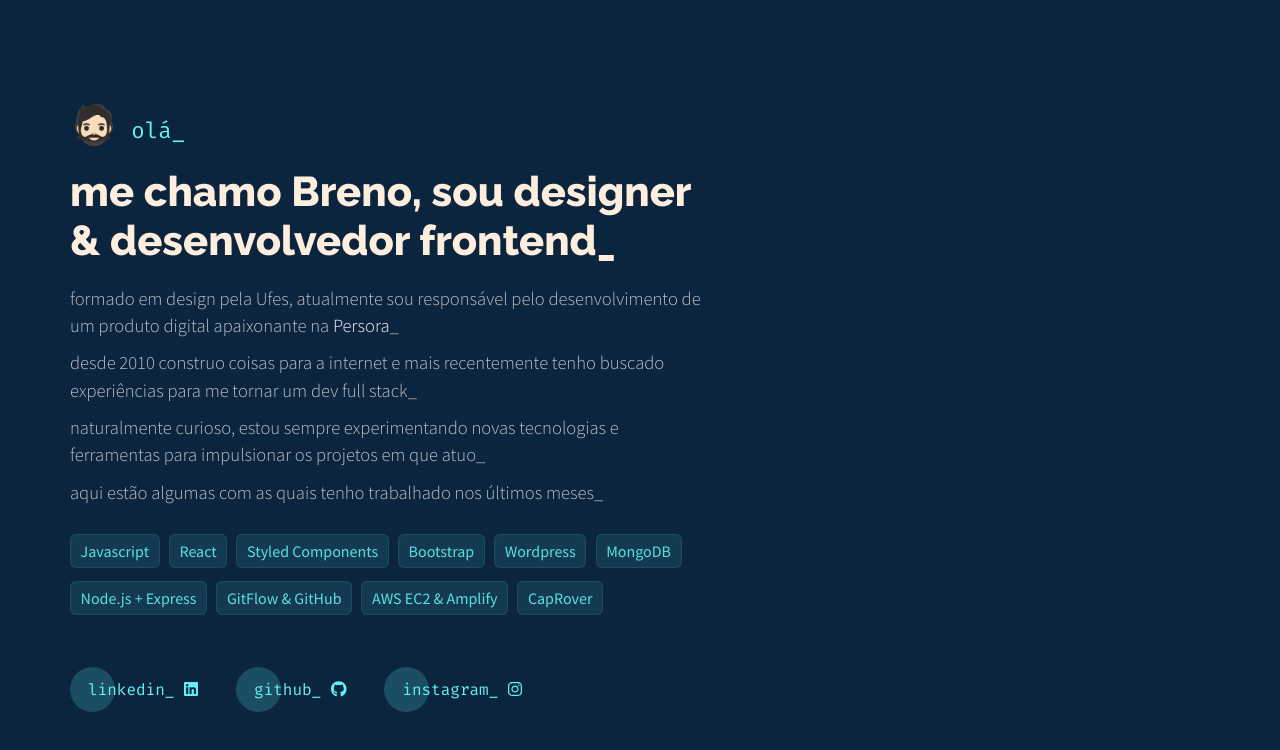
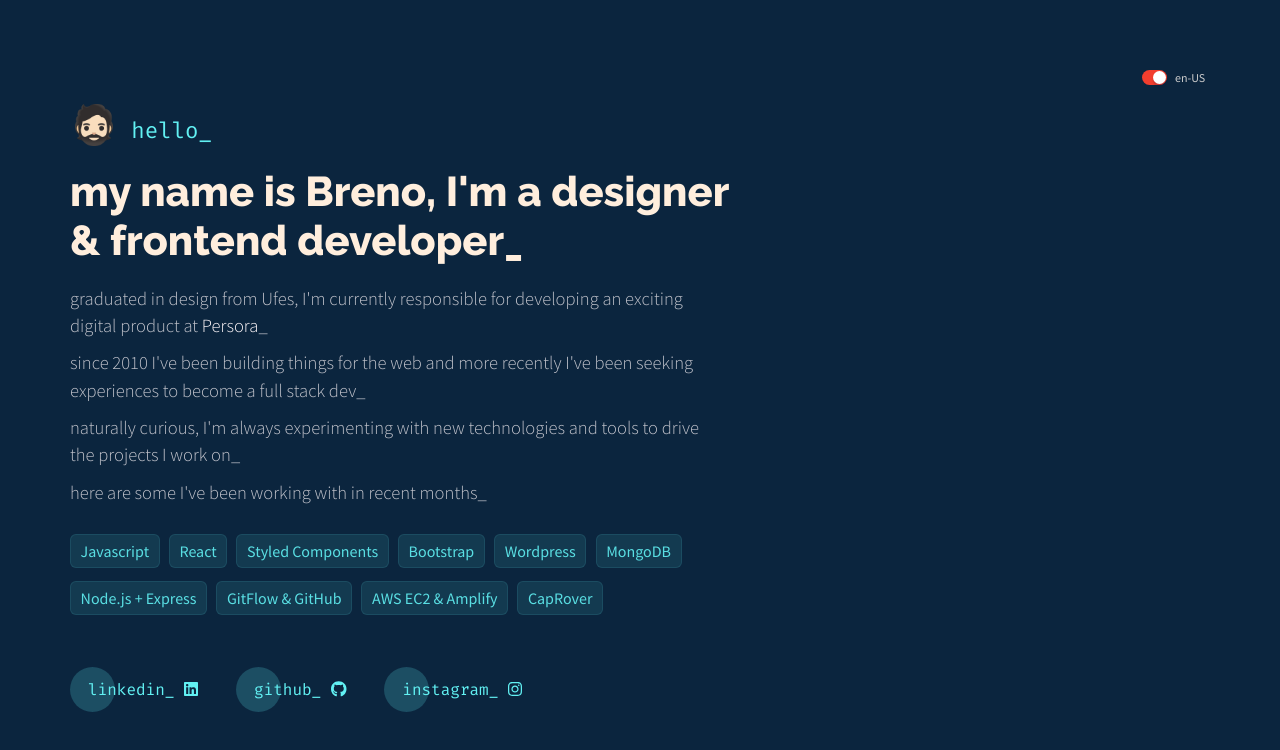
Before and after one commit to brenoserafini/.dev, a React (Vite) app: page / in a window 1280 px wide. Shown: the top 750 px of the page. Built offline with nearby package versions, Linux system fonts and the light colour scheme.

Commit message:
Disponibilizar conteúdo em inglês.

```diff
--- a/src/Bs.tsx
+++ b/src/Bs.tsx
@@ -1,11 +1,51 @@
+import { useState } from 'react';
 import { Cover } from './components/Cover/Cover';
+import styled from 'styled-components';
 import { GlobalStyles } from './styles/GlobalStyles';
 
+const LocalesContainer = styled.div`
+  position: absolute;
+  top: 70px;
+  right: 70px;
+  z-index: 10;
+  @media (max-width: 578px) {
+    /* top: 50px; */
+    right: 20px;
+  }
+`;
+
 export function Bs() {
+  const initialLocale = localStorage.getItem('locale') as 'pt' | 'en';
+  const [locale, setLocale] = useState<'pt' | 'en'>(initialLocale || 'en'); // Se o valor inicial for null, vamos assumir 'en'
+
+  const handleLocale = (locale: 'pt' | 'en'): void => {
+    setLocale(locale);
+    localStorage.setItem('locale', locale);
+  };
+
   return (
     <>
       <GlobalStyles/>
-      <Cover/>
+      <LocalesContainer>
+        <div className="checkbox-wrapper-35">
+          <input
+            value="private"
+            name="switch"
+            id="switch"
+            type="checkbox"
+            className="switch"
+            checked={locale === 'en' ? true : false}
+            onClick={() => handleLocale(locale === 'en' ? 'pt' : 'en')}
+          />
+          <label htmlFor="switch">
+            <span className="switch-x-toggletext">
+              <span className="switch-x-unchecked">pt-BR</span>
+              <span className="switch-x-checked">en-US</span>
+            </span>
+          </label>
+        </div>
+      </LocalesContainer>
+      <Cover language={locale}/>
     </>
   );
 }
--- a/src/components/Cover/Cover.tsx
+++ b/src/components/Cover/Cover.tsx
@@ -2,7 +2,20 @@
 import { FontAwesomeIcon } from '@fortawesome/react-fontawesome';
 import { Container, Content, Social, Tag, TagContainer } from './styles';
 
-export function Cover() {
+
+import messagesPt from '../../locales/messages_pt.json';
+import messagesEn from '../../locales/messages_en.json';
+
+const messages = {
+  'pt': messagesPt,
+  'en': messagesEn
+};
+
+interface CoverProps {
+  language: 'pt' | 'en';
+}
+
+export function Cover({ language }: CoverProps ) {
 
   const tags = [
     'Javascript',
@@ -16,19 +29,39 @@
     'AWS EC2 & Amplify',
     'CapRover',
   ];
+
+  interface Messages {
+    pt: {
+      hello: string;
+      about_me: string;
+      current_job: string;
+      experience: string;
+      curious: string;
+      technologies: string;
+    };
+    en: {
+      hello: string;
+      about_me: string;
+      current_job: string;
+      experience: string;
+      curious: string;
+      technologies: string;
+    };
+  }
+
+  const t = (key: keyof Messages['pt'] | keyof Messages['en']) => messages[language][key];
+
+
   return (
     <Container>
       <Content>
-        <p className='hello'><span>🧔🏻</span> olá_</p>
+        <p className='hello'><span>🧔🏻</span> {t('hello')}</p>
         {/* <p className='hello'><img src='/images/brenoByTitsay-shortpixel.png'alt='by Titsay' /> olá_</p> */}
-        <h1>
-          me chamo Breno, sou designer<br/>
-          & desenvolvedor frontend_
-        </h1>
-        <p className='about'>formado em design pela Ufes, atualmente sou responsável pelo desenvolvimento de um produto digital apaixonante na <a href='https://www.persora.com.br' target="_blank" rel="noreferrer">Persora</a>_</p>
-        <p className='about'>desde 2010 construo coisas para a internet e mais recentemente tenho buscado experiências para me tornar um dev full stack_</p>
-        <p className='about'>naturalmente curioso, estou sempre experimentando novas tecnologias e ferramentas para impulsionar os projetos em que atuo_</p>
-        <p className='about '>aqui estão algumas com as quais tenho trabalhado nos últimos meses_</p>
+        <h1 dangerouslySetInnerHTML={{__html: t('about_me')}} />
+        <p className='about' dangerouslySetInnerHTML={{ __html: t('current_job') }} />
+        <p className='about'>{t('experience')}</p>
+        <p className='about'>{t('curious')}</p>
+        <p className='about'>{t('technologies')}</p>
         <TagContainer>
           {tags.map(tag => (
             <Tag key={tag}>{tag}</Tag>
--- /dev/null
+++ b/src/locales/messages_en.json
@@ -0,0 +1,8 @@
+{
+  "hello": "hello_",
+  "about_me": "my name is Breno, I'm a designer<br/> & frontend developer_",
+  "current_job": "graduated in design from Ufes, I'm currently responsible for developing an exciting digital product at <a href='https://www.persora.com.br' target='_blank' rel='noreferrer'>Persora</a>_",
+  "experience": "since 2010 I've been building things for the web and more recently I've been seeking experiences to become a full stack dev_",
+  "curious": "naturally curious, I'm always experimenting with new technologies and tools to drive the projects I work on_",
+  "technologies": "here are some I've been working with in recent months_"
+}
--- /dev/null
+++ b/src/locales/messages_pt.json
@@ -0,0 +1,8 @@
+{
+  "hello": "olá_",
+  "about_me": "me chamo Breno, sou designer<br/> & desenvolvedor frontend_",
+  "current_job": "formado em design pela Ufes, atualmente sou responsável pelo desenvolvimento de um produto digital apaixonante na <a href='https://www.persora.com.br' target='_blank' rel='noreferrer'>Persora</a>_",
+  "experience": "desde 2010 construo coisas para a internet e mais recentemente tenho buscado experiências para me tornar um dev full stack_",
+  "curious": "naturalmente curioso, estou sempre experimentando novas tecnologias e ferramentas para impulsionar os projetos em que atuo_",
+  "technologies": "aqui estão algumas com as quais tenho trabalhado nos últimos meses_"
+}
--- a/src/styles/GlobalStyles.ts
+++ b/src/styles/GlobalStyles.ts
@@ -202,4 +202,112 @@
   .social-link:active {
     transform: scale(0.75);
   }
+
+  .checkbox-wrapper-35 .switch {
+  display: none;
+}
+
+.checkbox-wrapper-35 .switch + label {
+  -webkit-box-align: center;
+  -webkit-align-items: center;
+  -ms-flex-align: center;
+  align-items: center;
+  color: #ccc;
+  cursor: pointer;
+  display: flex;
+  font-size: 12px;
+  line-height: 15px;
+  position: relative;
+  -webkit-user-select: none;
+  -moz-user-select: none;
+  -ms-user-select: none;
+  user-select: none;
+}
+
+.checkbox-wrapper-35 .switch + label::before,
+  .checkbox-wrapper-35 .switch + label::after {
+  content: '';
+  display: block;
+}
+
+.checkbox-wrapper-35 .switch + label::before {
+  background-color: #30d930;
+  border-radius: 500px;
+  height: 15px;
+  margin-right: 8px;
+  -webkit-transition: background-color 0.325s ease-out;
+  transition: background-color 0.325s ease-out;
+  width: 25px;
+}
+
+.checkbox-wrapper-35 .switch + label::after {
+  background-color: #fff;
+  border-radius: 13px;
+  box-shadow: 0 3px 1px 0 rgba(37, 34, 71, 0.05), 0 2px 2px 0 rgba(37, 34, 71, 0.1), 0 3px 3px 0 rgba(37, 34, 71, 0.05);
+  height: 13px;
+  left: 1px;
+  position: absolute;
+  top: 1px;
+  -webkit-transition: -webkit-transform 0.125s ease-out;
+  transition: -webkit-transform 0.125s ease-out;
+  transition: transform 0.325s ease-out;
+  transition: transform 0.325s ease-out, -webkit-transform 0.325s ease-out;
+  width: 13px;
+}
+
+.checkbox-wrapper-35 .switch + label .switch-x-toggletext {
+  display: block;
+  font-weight: bold;
+  height: 15px;
+  overflow: hidden;
+  position: relative;
+  width: 35px;
+}
+
+.checkbox-wrapper-35 .switch + label .switch-x-unchecked,
+  .checkbox-wrapper-35 .switch + label .switch-x-checked {
+  left: 0;
+  position: absolute;
+  top: 0;
+  -webkit-transition: opacity 0.325s ease-out, -webkit-transform 0.325s ease-out;
+  transition: opacity 0.325s ease-out, -webkit-transform 0.125s ease-out;
+  transition: transform 0.325s ease-out, opacity 0.325s ease-out;
+  transition: transform 0.325s ease-out, opacity 0.325s ease-out, -webkit-transform 0.325s ease-out;
+}
+
+.checkbox-wrapper-35 .switch + label .switch-x-unchecked {
+  opacity: 1;
+  -webkit-transform: none;
+  transform: none;
+}
+
+.checkbox-wrapper-35 .switch + label .switch-x-checked {
+  opacity: 0;
+  -webkit-transform: translate3d(0, 100%, 0);
+  transform: translate3d(0, 100%, 0);
+}
+
+
+.checkbox-wrapper-35 .switch:checked + label::before {
+  background-color: #f23e2e;
+}
+
+.checkbox-wrapper-35 .switch:checked + label::after {
+  -webkit-transform: translate3d(10px, 0, 0);
+  transform: translate3d(10px, 0, 0);
+}
+
+.checkbox-wrapper-35 .switch:checked + label .switch-x-unchecked {
+  opacity: 0;
+  -webkit-transform: translate3d(0, -100%, 0);
+  transform: translate3d(0, -100%, 0);
+}
+
+.checkbox-wrapper-35 .switch:checked + label .switch-x-checked {
+  opacity: 1;
+  -webkit-transform: none;
+  transform: none;
+}
+
+
 `;
```
Also changed, not shown: 3 other files (tests, documents, lock files or other folders).
